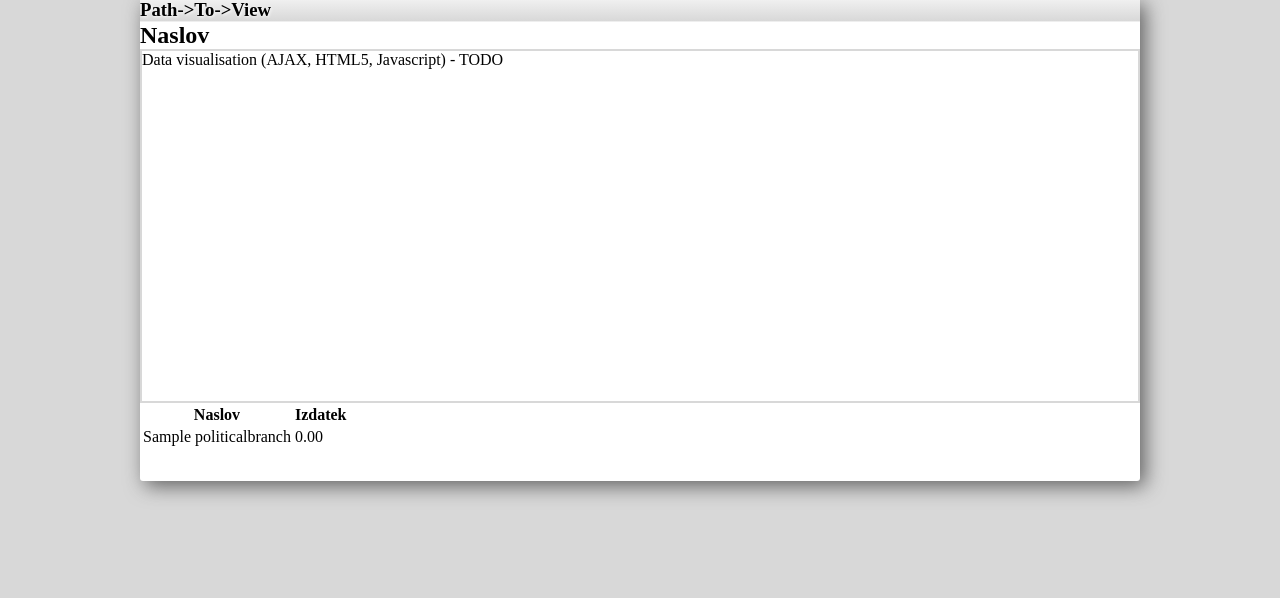
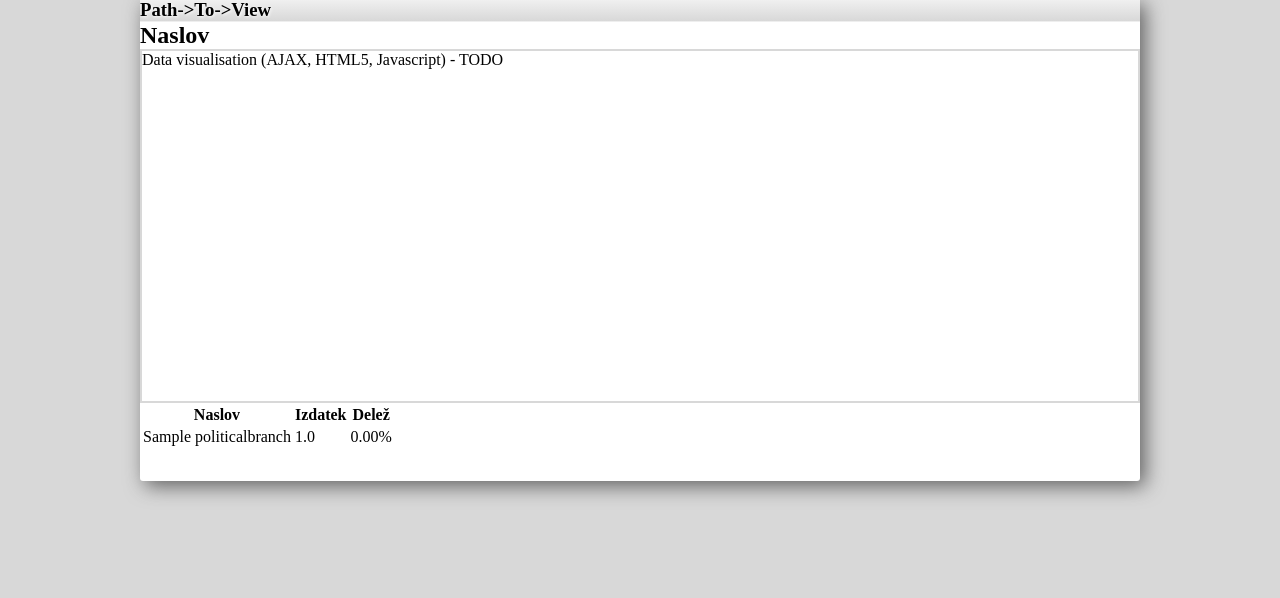
Before and after one commit to jank0s/proris, a Django app: page / in a window 1280 px wide. Shown: the part 58-656 px from the top of the page. Run offline with Django 3.2, Linux system fonts and the light colour scheme; tables that the repository leaves empty hold one stand-in row (values such as "Sample post").

Commit message:
Updated query set for index view

```diff
--- a/webapp/templates/webapp/index.html
+++ b/webapp/templates/webapp/index.html
@@ -25,12 +25,14 @@
                         <tr>
                             <th>Naslov</th>
                             <th>Izdatek</th>
+                            <th>Delež</th>
                         </tr>
                     {% if branch_list %}
                         {% for br in branch_list %}
                             <tr>
                                 <td>{{ br.name }}</td>
-                                <td>0.00</td>
+                                <td>{{ br.sum }}</td>
+                                <td> 0.00% </td>
                             </tr>
                         {% endfor %}
                     {% else %}
--- a/webapp/views.py
+++ b/webapp/views.py
@@ -5,6 +5,7 @@ from django.template import RequestContext
 from django.http import HttpResponse
 from django.contrib import messages
 from webapp.models import Group, BudgetUserGroup, BudgetUser, Balance, PoliticalBranch, Programme, Category, Item
+from django.db.models import Avg, Max, Min, Count, Sum
 
 
 @staff_member_required
@@ -30,6 +31,6 @@ def importcsv(request):
 
 
 def index(request):
-    branch_list = PoliticalBranch.objects.all()
+    branch_list = PoliticalBranch.objects.annotate(sum=Sum('category__item__value')).values('name', 'sum')
     context = {'branch_list': branch_list}
     return render(request, 'webapp/index.html', context)
```
